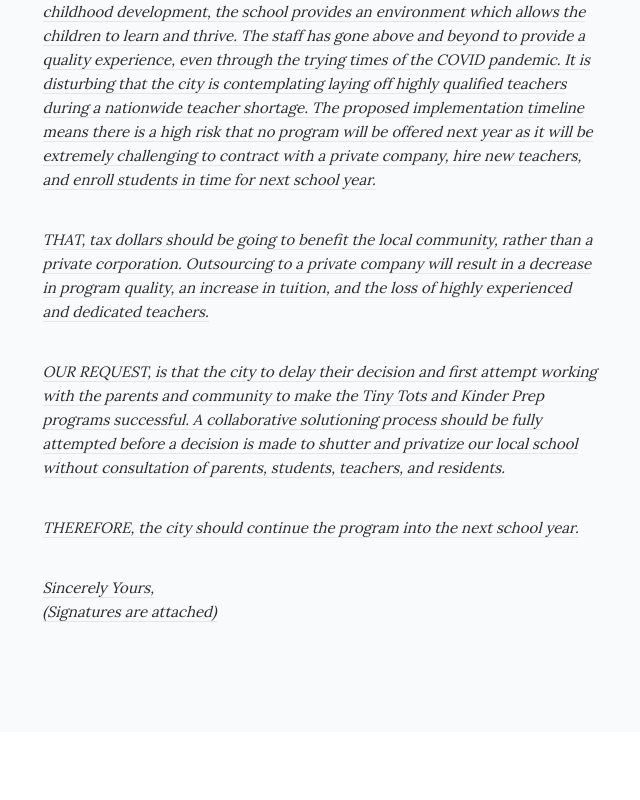
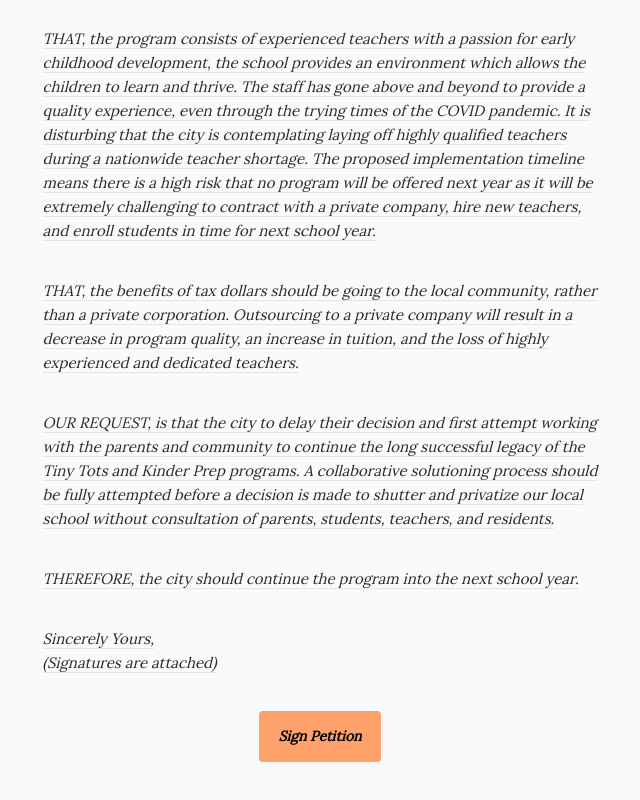
Before and after one commit to benmccann/losaltos.school, a SvelteKit app: page / in a window 1280 px wide. Shown: the part 1124-1924 px from the top of the page, without its empty margins (320-960 px from the left). Before the commit the page ends 1856 px from the top, so only its background shows below. Built offline with nearby package versions, Linux system fonts and the light colour scheme.

Commit message:
add link to sign

```diff
--- a/src/routes/+page.svelte
+++ b/src/routes/+page.svelte
@@ -28,11 +28,14 @@
 						<span class="heading-highlight">PETITION for saving</span>
 						Tiny Tots and Kinder Prep Schools
 					</h2>
-
 					<p>
 						<span class="border-light-dotted">Parents and staff deserve a chance</span> to save these
 						schools.
 					</p>
+					<a
+						href="https://docs.google.com/forms/d/e/1FAIpQLSfIVze1Mhj8xNBNG2vok9q8mv35_JZ1i1TLR3d-ok0JjxBsRQ/viewform?usp=sf_link"
+						class="btn-sign-petition">Sign Petition</a
+					>
 				</div>
 			</div>
 		</div>
@@ -56,8 +59,7 @@
 					the Tiny Tots and Kinder Prep Preschool programs and open up an RFP for corporations to
 					bid on using the preschool facilities. It is alarming that the city is planning to
 					eliminate this long-standing program without providing parents or the community notice,
-					transparency into the decision making process, and a chance to make changes at the
-					schools.
+					transparency into the decision making process, and a chance to address any concerns.
 				</span>
 			</p>
 			<br />
@@ -88,8 +90,8 @@
 			<br />
 			<p>
 				<span>
-					THAT, tax dollars should be going to benefit the local community, rather than a private
-					corporation. Outsourcing to a private company will result in a decrease in program
+					THAT, the benefits of tax dollars should be going to the local community, rather than a
+					private corporation. Outsourcing to a private company will result in a decrease in program
 					quality, an increase in tuition, and the loss of highly experienced and dedicated
 					teachers.
 				</span>
@@ -99,10 +101,10 @@
 			<p>
 				<span>
 					OUR REQUEST, is that the city to delay their decision and first attempt working with the
-					parents and community to make the Tiny Tots and Kinder Prep programs successful. A
-					collaborative solutioning process should be fully attempted before a decision is made to
-					shutter and privatize our local school without consultation of parents, students,
-					teachers, and residents.
+					parents and community to continue the long successful legacy of the Tiny Tots and Kinder
+					Prep programs. A collaborative solutioning process should be fully attempted before a
+					decision is made to shutter and privatize our local school without consultation of
+					parents, students, teachers, and residents.
 				</span>
 			</p>
 
@@ -113,6 +115,15 @@
 
 			<br />
 			<p><span>Sincerely Yours,<br />(Signatures are attached)</span></p>
+
+			<br />
+			<div style="text-align:center">
+				<a
+					href="https://docs.google.com/forms/d/e/1FAIpQLSfIVze1Mhj8xNBNG2vok9q8mv35_JZ1i1TLR3d-ok0JjxBsRQ/viewform?usp=sf_link"
+					class="btn-sign-petition"
+					style="margin: 0 auto">Sign Petition</a
+				>
+			</div>
 		</div>
 	</section>
 </main>
@@ -238,4 +249,21 @@
 		border-bottom: 1px solid #e6e6e6;
 		color: #2b2b2b;
 	}
+
+	.btn-sign-petition {
+		color: #000;
+		font-weight: bold;
+		padding: 14px 18px;
+		background: #ffa16a;
+		display: inline-block;
+		margin-bottom: 0;
+		font-size: 14px;
+		white-space: nowrap;
+		vertical-align: middle;
+		touch-action: manipulation;
+		cursor: pointer;
+		user-select: none;
+		border: 1px solid transparent;
+		border-radius: 4px;
+	}
 </style>
```
